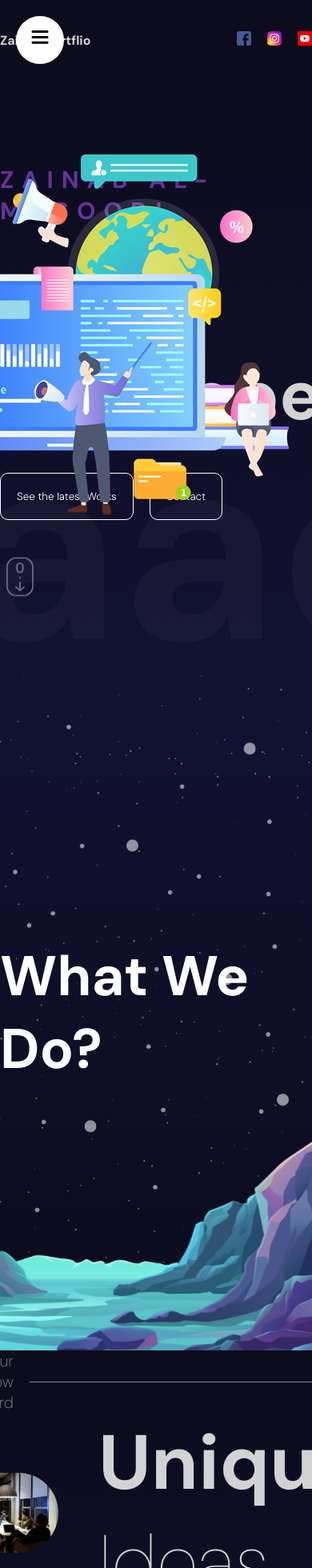
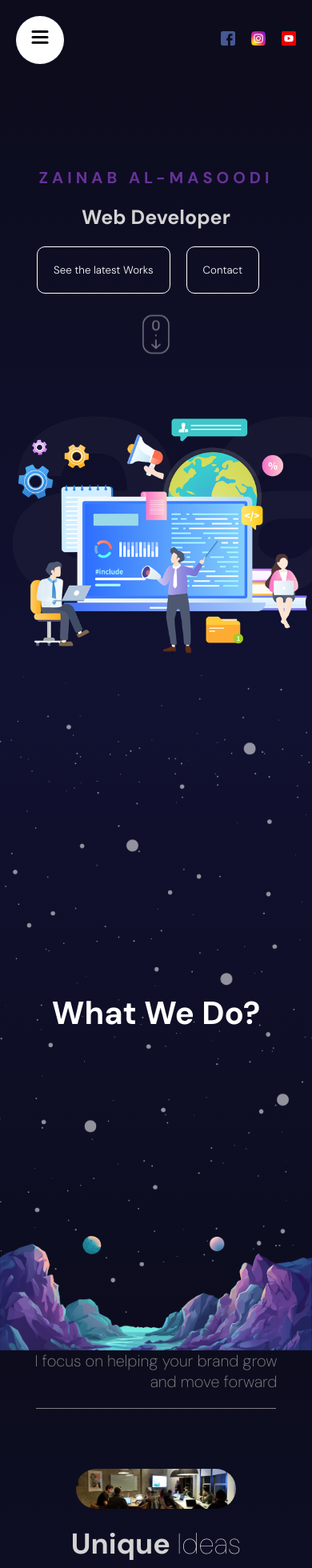
Before and after one commit to safak/animated-portfolio, a React (Vite) app: page / in a window 390 px wide. Shown: the top 1960 px of the page at 80% size. Built offline with nearby package versions, Linux system fonts and the light colour scheme.

Commit message:
added contact page and mobile view

```diff
--- a/package.json
+++ b/package.json
@@ -10,6 +10,7 @@
     "preview": "vite preview"
   },
   "dependencies": {
+    "@emailjs/browser": "^3.11.0",
     "framer-motion": "^10.16.4",
     "react": "18.2.0",
     "react-dom": "18.2.0",
--- a/src/App.jsx
+++ b/src/App.jsx
@@ -4,7 +4,7 @@
 import Parallax from "./components/parallax/parallax";
 import Services from "./components/services/Services";
 import Portfolio from "./components/portfolio/Portfolio";
-
+import Contact from "./components/contact/Contact";
 const App = () => {
   return <div>
     <section id="Homepage">
@@ -15,7 +15,9 @@
     <section ><Services/></section>
     <section id= "Protfolio"><Parallax type="portfolio"/></section>
     <Portfolio/>
-    <section id="Contacts">contact</section>
+    <section id="Contacts">
+    <Contact/>
+    </section>
 
   </div>;
 };
--- a/src/app.scss
+++ b/src/app.scss
@@ -26,3 +26,18 @@
   scroll-snap-align: center;
   overflow: hidden;
 }
+@mixin mobile {
+  @media (max-width: 738px) {
+    @content;
+  }
+}
+@mixin tablet {
+  @media (max-width: 1024px) {
+    @content;
+  }
+}
+@mixin desktop {
+  @media (max-width: 1366px) {
+    @content;
+  }
+}
--- a/src/components/contact/Contact.jsx
+++ b/src/components/contact/Contact.jsx
@@ -1,9 +1,123 @@
 import "./contact.scss"
+import { useRef, useState } from "react";
+import { motion, useInView } from "framer-motion";
+import emailjs from "@emailjs/browser";
+
+
+const variants = {
+    initial: {
+      y: 500,
+      opacity: 0,
+    },
+    animate: {
+      y: 0,
+      opacity: 1,
+      transition: {
+        duration: 0.5,
+        staggerChildren: 0.1,
+      },
+    },
+  };
 
 const Contact = () => {
+  const ref = useRef();
+  const formRef = useRef();
+  const [error, setError] = useState(false);
+  const [success, setSuccess] = useState(false);
+
+  const isInView = useInView(ref, { margin: "-100px" });
+
+  /*const sendEmail = (e) => {
+    e.preventDefault();
+
+    emailjs
+      .sendForm(
+        "service_94y20xo",
+        "template_v10u2oh",
+        formRef.current,
+        "pX_2hasGmGcuvjXIW"
+      )
+      .then(
+        (result) => {
+          setSuccess(true)
+        },
+        (error) => {
+          setError(true);
+        }
+      );
+  };*/
+
   return (
-    <div className='contact'>Contact</div>
-  )
-}
+    <motion.div
+      ref={ref}
+      className="contact"
+      variants={variants}
+      initial="initial"
+      whileInView="animate"
+    >
+      <motion.div className="textContainer" variants={variants}>
+        <motion.h1 variants={variants}>Let’s work together</motion.h1>
+        <motion.div className="item" variants={variants}>
+          <h2>Mail</h2>
+          <span>hello@react.dev</span>
+        </motion.div>
+        <motion.div className="item" variants={variants}>
+          <h2>Address</h2>
+          <span>Hello street New York</span>
+        </motion.div>
+        <motion.div className="item" variants={variants}>
+          <h2>Phone</h2>
+          <span>+1 234 5678</span>
+        </motion.div>
+      </motion.div>
+      <div className="formContainer">
+        <motion.div
+          className="phoneSvg"
+          initial={{ opacity: 1 }}
+          whileInView={{ opacity: 0 }}
+          transition={{ delay: 3, duration: 1 }}
+        >
+          <svg width="450px" height="450px" viewBox="0 0 32.666 32.666">
+            <motion.path
+              strokeWidth={0.2}
+              fill="none"
+              initial={{ pathLength: 0 }}
+              animate={isInView && { pathLength: 1 }}
+              transition={{ duration: 3 }}
+              d="M28.189,16.504h-1.666c0-5.437-4.422-9.858-9.856-9.858l-0.001-1.664C23.021,4.979,28.189,10.149,28.189,16.504z
+            M16.666,7.856L16.665,9.52c3.853,0,6.983,3.133,6.981,6.983l1.666-0.001C25.312,11.735,21.436,7.856,16.666,7.856z M16.333,0
+            C7.326,0,0,7.326,0,16.334c0,9.006,7.326,16.332,16.333,16.332c0.557,0,1.007-0.45,1.007-1.006c0-0.559-0.45-1.01-1.007-1.01
+            c-7.896,0-14.318-6.424-14.318-14.316c0-7.896,6.422-14.319,14.318-14.319c7.896,0,14.317,6.424,14.317,14.319
+            c0,3.299-1.756,6.568-4.269,7.954c-0.913,0.502-1.903,0.751-2.959,0.761c0.634-0.377,1.183-0.887,1.591-1.529
+            c0.08-0.121,0.186-0.228,0.238-0.359c0.328-0.789,0.357-1.684,0.555-2.518c0.243-1.064-4.658-3.143-5.084-1.814
+            c-0.154,0.492-0.39,2.048-0.699,2.458c-0.275,0.366-0.953,0.192-1.377-0.168c-1.117-0.952-2.364-2.351-3.458-3.457l0.002-0.001
+            c-0.028-0.029-0.062-0.061-0.092-0.092c-0.031-0.029-0.062-0.062-0.093-0.092v0.002c-1.106-1.096-2.506-2.34-3.457-3.459
+            c-0.36-0.424-0.534-1.102-0.168-1.377c0.41-0.311,1.966-0.543,2.458-0.699c1.326-0.424-0.75-5.328-1.816-5.084
+            c-0.832,0.195-1.727,0.227-2.516,0.553c-0.134,0.057-0.238,0.16-0.359,0.24c-2.799,1.774-3.16,6.082-0.428,9.292
+            c1.041,1.228,2.127,2.416,3.245,3.576l-0.006,0.004c0.031,0.031,0.063,0.06,0.095,0.09c0.03,0.031,0.059,0.062,0.088,0.095
+            l0.006-0.006c1.16,1.118,2.535,2.765,4.769,4.255c4.703,3.141,8.312,2.264,10.438,1.098c3.67-2.021,5.312-6.338,5.312-9.719
+            C32.666,7.326,25.339,0,16.333,0z"
+            />
+          </svg>
+        </motion.div>
+        <motion.form
+          ref={formRef}
+          //onSubmit={sendEmail}
+          initial={{ opacity: 0 }}
+          whileInView={{ opacity: 1 }}
+          transition={{ delay: 4, duration: 1 }}
+        >
+          <input type="text" required placeholder="Name" name="name"/>
+          <input type="email" required placeholder="Email" name="email"/>
+          <textarea rows={8} placeholder="Message" name="message"/>
+          <button>Submit</button>
+          {error && "Error"}
+          {success && "Success"}
+        </motion.form>
+      </div>
+    </motion.div>
+  );
+};
+
 
 export default Contact
--- a/src/components/contact/contact.scss
+++ b/src/components/contact/contact.scss
@@ -1,3 +1,5 @@
+@import "../../app.scss";
+
 .contact{
     height: 100%;
     max-width: 1366px;
@@ -6,7 +8,11 @@
     align-items: center;
     gap: 50px;
 
-
+    @include mobile {
+        width: 100%;
+        flex-direction: column;
+        gap:0px;
+      }
 
     .textContainer {
       flex: 1;
@@ -14,13 +20,26 @@
       flex-direction: column;
       gap: 40px;
 
+      textarea{
+        size: 5cm;
+      }
+
+      @include mobile {
+        gap: 10px;
+        text-align: center;
+        align-items: center;
+        margin-top: 50px;
+
+      }
 
 
       h1 {
         font-size: 100px;
         line-height: 88px;
 
-
+        @include mobile {
+            font-size: 30px;
+          }
       }
 
       span {
@@ -32,21 +51,34 @@
       flex: 1;
       position: relative;
 
-
-
+      @include mobile {
+        padding: 20px;
+        width: 100%;
+      }
 
       .phoneSvg {
         stroke: orange;
         position: absolute;
         margin: auto;
         z-index: -1;
+
+        svg{
+        @include mobile {
+            position: absolute;
+            margin: center;
+            height: 250px;
+
+          }}
       }
 
       form {
         display: flex;
         flex-direction: column;
         gap: 20px;
+        @include mobile {
+            gap:5px
 
+          }
         input,
         textarea {
           padding: 20px;
@@ -55,7 +87,10 @@
           color: white;
           border-radius: 5px;
 
+          @include mobile {
+            padding: 2px;
 
+          }
         }
 
         button {
@@ -65,6 +100,10 @@
           cursor: pointer;
           font-weight: 500;
 
+          @include mobile {
+            padding: 10px;
+          }
+
         }
       }
     }
--- a/src/components/firstpage/firstpage.scss
+++ b/src/components/firstpage/firstpage.scss
@@ -1,4 +1,6 @@
-.firstpage{
+@import "../../app.scss";
+
+.firstpage {
   height: calc(100vh - 100px);
   overflow: hidden;
   background: linear-gradient(180deg, #0c0c1d, #111132);
@@ -9,23 +11,39 @@
     height: 100%;
     margin: auto;
 
-        .textContainer{
+    .textContainer {
+      width: 50%;
       height: 100%;
       display: flex;
       flex-direction: column;
       justify-content: center;
       gap: 40px;
 
+      @include mobile {
+        height: 60%;
+        width: 100%;
+        gap: 20px;
+        align-items: center;
+        text-align: center;
+      }
 
       h2 {
         font-size: 30px;
         color: rebeccapurple;
         letter-spacing: 10px;
+
+        @include mobile {
+          font-size: 20px;
+          letter-spacing: 5px;
+        }
       }
 
       h1 {
         font-size: 88px;
 
+        @include mobile {
+          font-size: 25px;
+        }
       }
 
       .buttons {
@@ -41,7 +59,7 @@
         }
       }
 
-            img{
+      img {
         width: 50px;
       }
     }
@@ -50,19 +68,31 @@
   .imageContainer {
     height: 100%;
     position: absolute;
-        top:0;
-        right: 5%;
+    top: 0;
+    right: 0;
+
+    @include mobile {
+      height: 50%;
+      width: 100%;
+      top: unset;
+      bottom: 0;
 
     }
 
-    .slidingTextContainer{
+    img{
+      width: 100%;
+      height: 100%;
+      object-fit: cover;
+    }
+  }
+
+  .slidingTextContainer {
     position: absolute;
-    font-size: 40vh;
-    bottom: -60px;
+    font-size: 50vh;
+    bottom: -25px;
     white-space: nowrap;
     color: #ffffff09;
     width: 50%;
     font-weight: bold;
   }
-
 }
--- a/src/components/navbar/navbar.scss
+++ b/src/components/navbar/navbar.scss
@@ -1,3 +1,5 @@
+@import "../../app.scss";
+
 .navbar{
 height: 100px;
 background: #0c0c1d;
@@ -10,9 +12,16 @@
     justify-content: space-between;
     height: 100%;
 
+    @include mobile {
+        justify-content: flex-end;
+        padding: 20px;
+      }
 
     span{
         font-weight: bold;
+        @include mobile {
+            display: none;
+          }
     }
      .social{
         display: flex;
--- a/src/components/parallax/parallax.scss
+++ b/src/components/parallax/parallax.scss
@@ -1,3 +1,4 @@
+@import "../../app.scss";
 
 .parallax {
   width: 100%;
@@ -11,7 +12,10 @@
   h1 {
     font-size: 70px;
     color: white;
-
+    @include mobile {
+      font-size: 40px;
+      text-align: center;
+    }
       }
 
   .mountains {
@@ -23,6 +27,10 @@
     position: absolute;
     z-index: 3;
 
+    @include mobile {
+      background-size: contain;
+      background-repeat: no-repeat;
+    }
   }
   .planets {
     background-size: cover;
@@ -32,6 +40,10 @@
     position: absolute;
     z-index: 2;
 
+    @include mobile {
+      background-size: contain;
+      background-repeat: no-repeat;
+    }
   }
   .stars {
     background-image: url("/stars.png");
--- a/src/components/portfolio/portfolio.scss
+++ b/src/components/portfolio/portfolio.scss
@@ -1,3 +1,5 @@
+@import "../../app.scss";
+
 .portfolio{
     position: relative;
 
@@ -10,11 +12,23 @@
     color: orange;
     font-size: 36px;
 
+    @include mobile {
+      padding-top: calc(25vh - 100px);
+      font-size: 15px;
 
+
+    }
 
     .progressBar {
       height: 10px;
       background-color: white;
+
+      @include mobile {
+        height: 7px;
+
+
+      }
+
     }
   }
 
@@ -35,20 +49,31 @@
       justify-content: center;
       gap: 50px;
 
+       @include mobile {
+        flex-direction: column;
+        gap: 25px;
+      }
 
 
       .imageContainer {
         flex: 1;
         height: 50%;
 
+        @include mobile {
+          padding-top: 120px;
+          width: 100%;
+          max-height: 300px;
 
+        }
 
         img {
           width: 100%;
           height: 100%;
           object-fit: cover;
 
-
+          @include mobile {
+            object-fit: contain;
+          }
         }
       }
 
@@ -58,19 +83,29 @@
         flex-direction: column;
         gap: 30px;
 
-
+        @include mobile {
+          transform: none !important;
+          align-items: center;
+          text-align: center;
+        }
 
         h2 {
           font-size: 72px;
 
-
+          @include mobile {
+            font-size: 36px;
+          }
         }
 
         p {
           color: gray;
           font-size: 20px;
 
-
+          @include mobile {
+            font-size: 16px;
+            padding-left: 20px;
+            padding-right: 20px;
+          }
         }
 
         button {
--- a/src/components/services/services.scss
+++ b/src/components/services/services.scss
@@ -1,4 +1,4 @@
-
+@import "../../app.scss";
 .services {
   background: linear-gradient(180deg, #0c0c1d, #111132);
   height: 100%;
@@ -13,6 +13,11 @@
     align-items: center;
     gap: 20px;
 
+    @include mobile {
+      align-self: center;
+      text-align: center;
+      flex-direction: column;
+    }
 
     p {
       font-weight: 200;
@@ -26,7 +31,9 @@
       border: none;
       border-top: 0.5px solid gray;
 
-
+      @include mobile {
+        width: 300px;
+      }
     }
   }
   .titleContainer {
@@ -35,14 +42,20 @@
     flex-direction: column;
     align-items: center;
 
-
+    @include mobile {
+      width: 100%;
+    }
 
     .title {
       display: flex;
       align-items: center;
       gap: 50px;
 
-
+      @include mobile {
+        flex-direction: column;
+        text-align: center;
+        gap: 20px;
+      }
 
       img {
         width: 300px;
@@ -50,14 +63,19 @@
         border-radius: 50px;
         object-fit: cover;
 
-
+        @include mobile {
+          width: 200px;
+          height: 50px;
+        }
       }
 
       h1 {
         font-size: 96px;
         font-weight: 100;
 
-
+        @include mobile {
+          font-size: 36px;
+        }
       }
 
       button {
@@ -69,7 +87,11 @@
         font-size: 24px;
         cursor: pointer;
 
-
+        @include mobile {
+          font-size: 16px;
+          width: 150px;
+          height: 50px;
+        }
       }
     }
   }
@@ -79,7 +101,10 @@
     max-width: 1366px;
     margin: auto;
 
-
+    @include mobile {
+      flex-direction: column;
+      width: 100%;
+    }
 
     .box {
       padding: 50px;
@@ -88,9 +113,18 @@
       flex-direction: column;
       justify-content: space-between;
 
+      @include mobile {
+        border: none;
+        align-items: center;
+        gap: 20px;
+        padding: 10px;
+      }
 
-
-
+      p {
+        @include mobile {
+          display: none;
+        }
+      }
 
       button {
         padding: 10px;
@@ -98,7 +132,14 @@
         border: none;
         cursor: pointer;
 
-
+        @include mobile {
+          background-color: transparent;
+          border: 1px solid orange;
+          border-radius: 5px;
+          color: orange;
+          width: 50%;
+          padding: 5px;
+        }
       }
     }
   }
--- a/src/components/siderbar/sidebar.scss
+++ b/src/components/siderbar/sidebar.scss
@@ -16,6 +16,9 @@
         bottom: 0;
         width: 400px;
         background:white;
+        @include mobile {
+            width: 200px;
+          }
 
         .links{
             position: absolute;
@@ -29,8 +32,10 @@
 
             a{
                 font-size: 40px;
-                text-decoration: none;
-                color: black;
+
+                @include mobile {
+                    font-size: 20px;
+                  }
             }
         }
     }
```
Also changed, not shown: 1 other file (tests, documents, lock files or other folders). Lines whose indentation alone changed are shown as unchanged.
